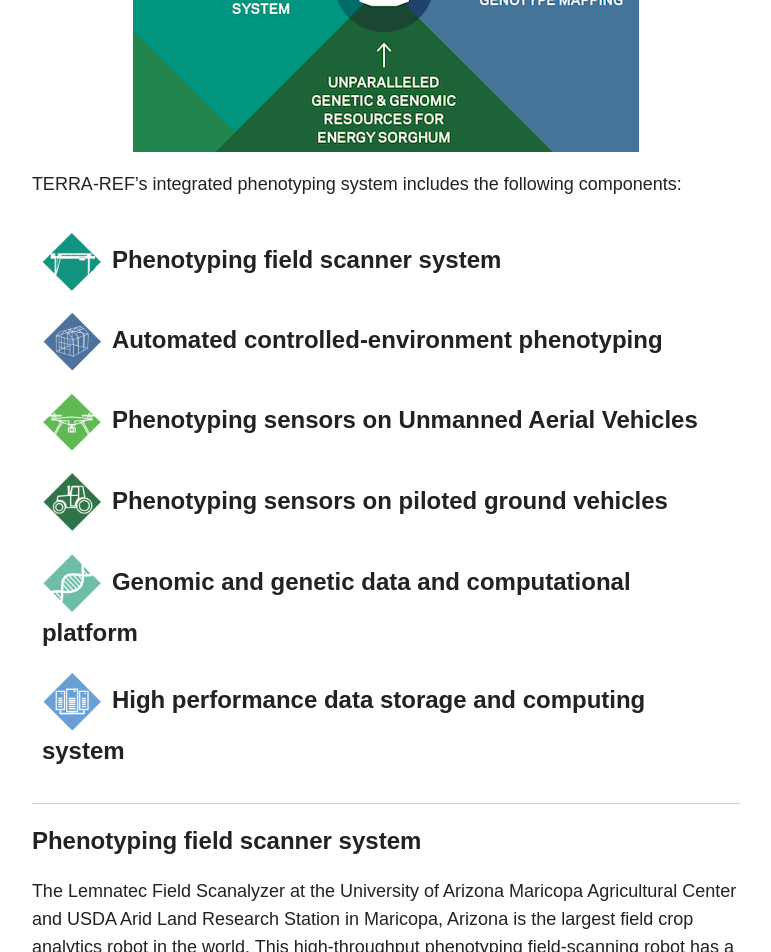
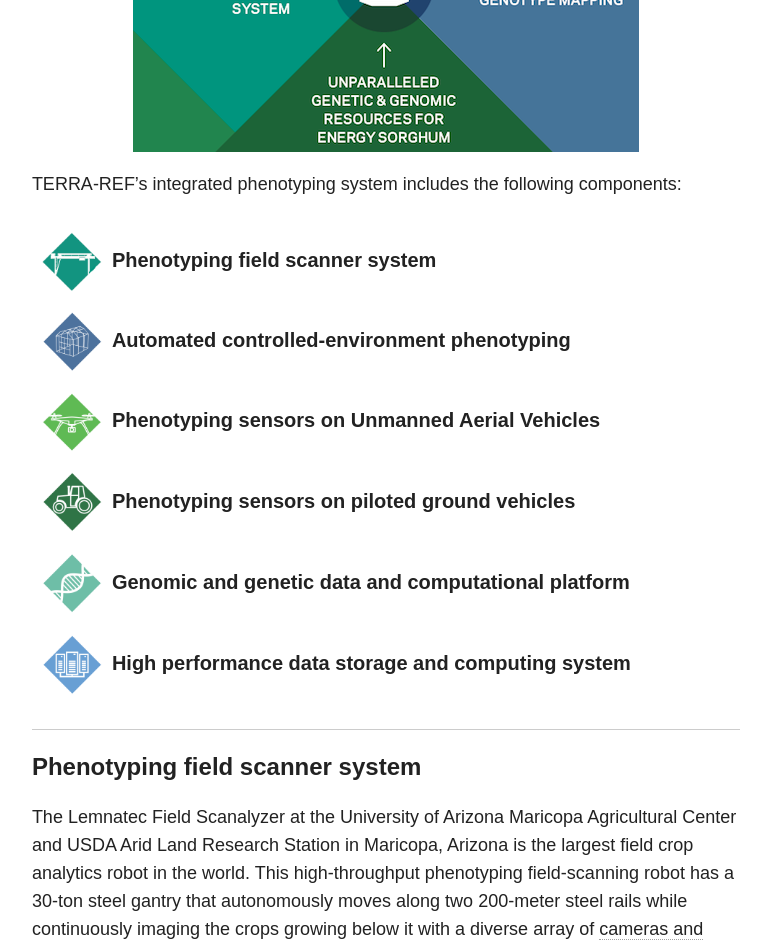
Before and after one commit to terra-reference/terraref.github.io, a Jekyll site: the page built from index.md, in a window 1280 px wide. Shown: the part 507-1459 px from the top of the page, without its empty margins (254-1025 px from the left). Built offline with Jekyll 4.4.1, drawn with Linux system fonts in a browser that asks for light colours; nearby versions of some CDN libraries.

Commit message:
Twiddling

```diff
--- a/index.md
+++ b/index.md
@@ -14,22 +14,22 @@ _The Transportation Energy Resources from Renewable Agriculture Phenotyping Refe
 
 TERRA-REF’s integrated phenotyping system includes the following components:
 <p style="width=100%">
-<span style="display:inline-block;font-size:24px; font-weight: bold; margin: 10px">
+<span style="display:inline-block;font-size:20px; font-weight: bold; margin: 10px; margin-left: 10px">
 <a href="#field-phenotyping-field-scanner-system"><img src="/images/new/gantry2.png" style="width: 60px; margin-right:10px">Phenotyping field scanner system</a>
 </span>
-<span style="display:inline-block;font-size:24px; font-weight: bold; margin: 10px">
+<span style="display:inline-block;font-size:20px; font-weight: bold; margin: 10px">
 <a href="#automated-controlled-environment-phenotyping"><img src="/images/new/greenhouse2.png" style="width: 60px; margin-right: 10px">Automated controlled-environment phenotyping</a>
 </span>
-<span style="display:inline-block;font-size:24px; font-weight: bold; margin: 10px">
+<span style="display:inline-block;font-size:20px; font-weight: bold; margin: 10px">
 <a href="#phenotyping-sensors-on-unmanned-aerial-vehicles"><img src="/images/new/uav2.png" style="width: 60px; margin-right: 10px">Phenotyping sensors on Unmanned Aerial Vehicles</a>
 </span>
-<span style="display:inline-block;font-size:24px; font-weight: bold; margin: 10px">
+<span style="display:inline-block;font-size:20px; font-weight: bold; margin: 10px">
 <a href="#phenotyping-sensors-on-piloted-ground-vehicles"><img src="/images/new/tractor2.png" style="width: 60px; margin-right: 10px">Phenotyping sensors on piloted ground vehicles</a>
 </span>
-<span style="display:inline-block;font-size:24px; font-weight: bold; margin: 10px">
+<span style="display:inline-block;font-size:20px; font-weight: bold; margin: 10px">
 <a href="#genomic-and-genetic-data-and-computational-platform"><img src="/images/new/genomics2.png" style="width: 60px; margin-right: 10px">Genomic and genetic data and computational platform</a>
 </span>
-<span style="display:inline-block;font-size:24px; font-weight: bold; margin: 10px">
+<span style="display:inline-block;font-size:20px; font-weight: bold; margin: 10px">
 <a href="#high-performance-data-storage-and-computing-system"><img src="/images/new/compute2.png" style="width: 60px; margin-right: 10px">High performance data storage and computing system</a>
 </span>
 </p>
```
